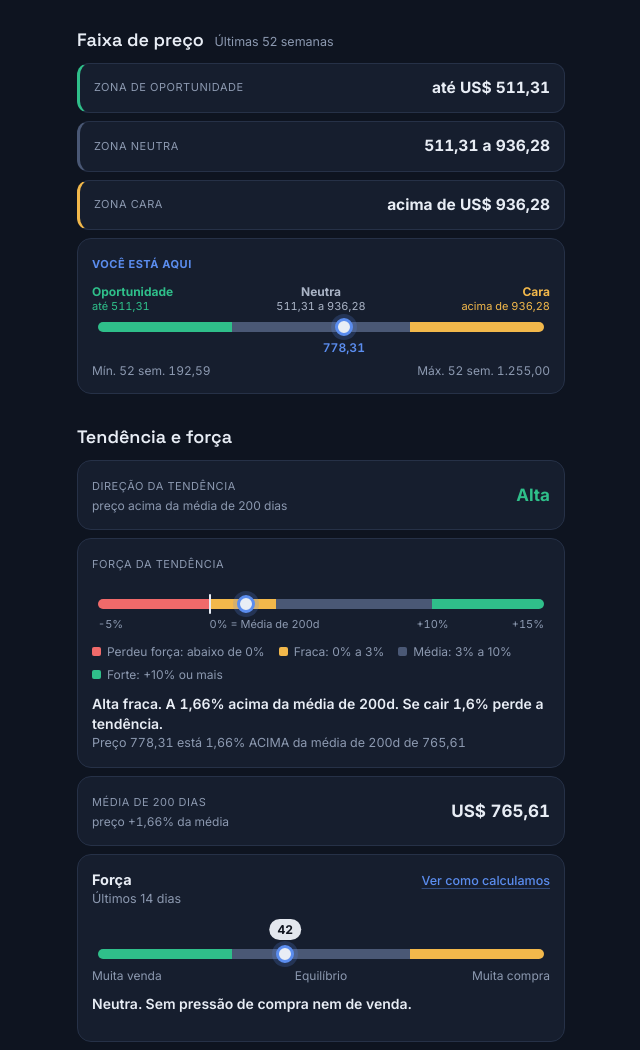
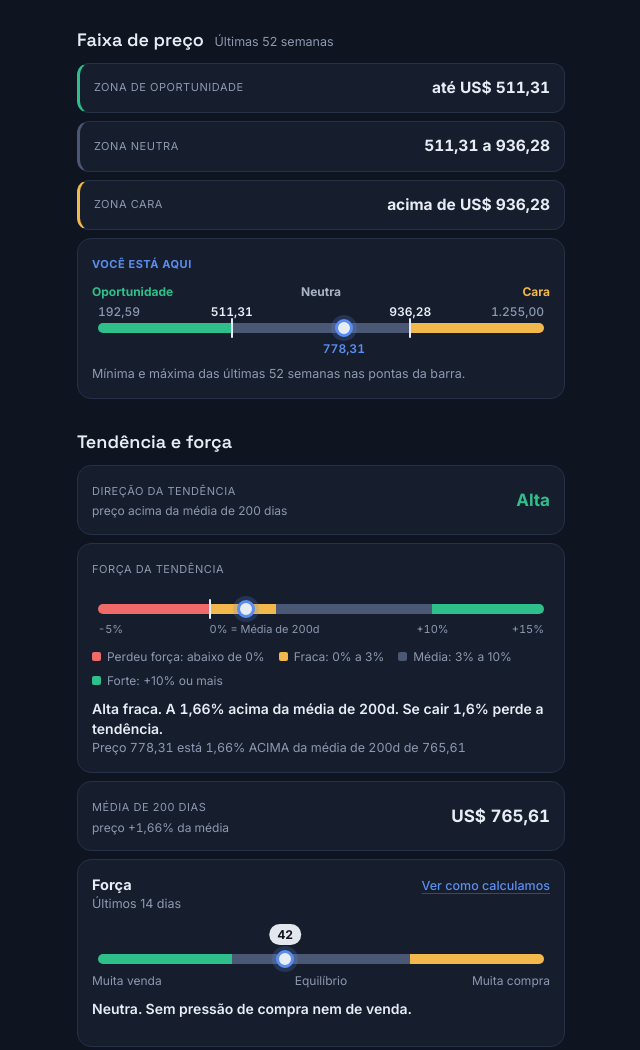
Before and after one commit to imoveispalmassc-wq/FINTAI, a plain HTML site: page docs/index.html in a window 1280 px wide. Shown: the part 1106-2156 px from the top of the page, without its empty margins (319-959 px from the left). Drawn offline with Linux system fonts and the light colour scheme.

Commit message:
Valores dos limites sobre a barra de zonas e mínimo/máximo junto da barra
- Você está aqui: traços nos limites das zonas, com o valor de cada limite acima;
  mínima no início e máxima no fim da barra
- Mínimo, máximo e ponto médio: mínima e máxima nas pontas, logo acima da barra

Co-Authored-By: Claude Opus 5.5 <noreply@anthropic.com>
Claude-Session: https://claude.ai/code/session_019RpxSFZ6de5FWXQWhdH6h9

```diff
--- a/docs/index.html
+++ b/docs/index.html
@@ -253,6 +253,12 @@ details.acord > .dentro { padding: 0 12px 12px; display: grid; gap: 10px; }
 .proj b { color: var(--azul) !important; }
 .tag-proj { display: inline-block; padding: 0 6px; border-radius: 999px; border: 1px solid var(--azul); color: var(--azul); font-size: 10.5px; margin-left: 4px; vertical-align: 1px; }
 .marca-baixo.so-valor { height: 22px; }
+.marca-cima span.esq { left: 0; transform: none; text-align: left; }
+.marca-cima span.dir { left: auto; right: 0; transform: none; text-align: right; }
+.marca-cima.limites { height: 18px; margin-top: 2px; }
+.marca-cima.limites span { color: var(--texto); font-size: 12px; font-weight: 600; }
+.marca-cima.limites span.esq, .marca-cima.limites span.dir { color: var(--suave); font-weight: 500; }
+.regua .traco { background: var(--texto); }
 
 /* ---- página avulsa (fora do Streamlit) ---- */
 html { background: var(--bg); }
@@ -654,14 +660,21 @@ function montar(root, d) {
         <div class="zona" style="--c:var(--ambar)"><span class="rot">Zona cara</span><b class="num">acima de ${din(zCara)}</b></div>
         <div class="card">
           <span class="rot" style="color:var(--azul);font-weight:700">Você está aqui</span>
-          <div class="zonas-rot num" style="grid-template-columns:${a}fr ${b - a}fr ${100 - b}fr">
-            <span style="color:var(--verde)"><b>Oportunidade</b>até ${f(zOport)}</span>
-            <span style="color:#aab4c6"><b>Neutra</b>${f(zOport)} a ${f(zCara)}</span>
-            <span style="color:var(--ambar)"><b>Cara</b>acima de ${f(zCara)}</span>
+          <div class="zonas-rot" style="grid-template-columns:${a}fr ${b - a}fr ${100 - b}fr">
+            <span style="color:var(--verde)"><b>Oportunidade</b></span>
+            <span style="color:#aab4c6"><b>Neutra</b></span>
+            <span style="color:var(--ambar)"><b>Cara</b></span>
           </div>
-          <div class="regua" style="background:${fundo};margin-top:8px"><span class="bola" style="left:${p}%"></span></div>
+          <div class="marca-cima limites num">
+            <span class="esq">${f(d.min52)}</span><span style="left:${a}%">${f(zOport)}</span>
+            <span style="left:${b}%">${f(zCara)}</span><span class="dir">${f(d.max52)}</span>
+          </div>
+          <div class="regua" style="background:${fundo};margin-top:4px">
+            <span class="traco" style="left:${a}%"></span><span class="traco" style="left:${b}%"></span>
+            <span class="bola" style="left:${p}%"></span>
+          </div>
           <div class="marca-baixo so-valor num"><span style="left:${Math.min(Math.max(p, 10), 90)}%">${f(d.preco)}</span></div>
-          <div class="pontas num"><span>Mín. 52 sem. ${f(d.min52)}</span><span>Máx. 52 sem. ${f(d.max52)}</span></div>
+          <div class="nota" style="margin-top:2px">Mínima e máxima das últimas 52 semanas nas pontas da barra.</div>
         </div>
       </div>`;
   })($('faixa'));
@@ -732,10 +745,9 @@ function montar(root, d) {
         <p>Preço agora: <b>${din(d.preco)}</b>, ou <b>${din(Math.abs(dif))} ${dif >= 0 ? 'acima' : 'abaixo'}</b> do ponto médio.</p>${fonte}`];
       return `<div class="card">
         <div class="cab"><strong>${titulo}</strong><button class="link" data-folha="${id}">Ver como calculamos</button></div>
-        <div class="marca-cima num"><span style="left:50%">Ponto médio<b>${f(meio)}</b></span></div>
+        <div class="marca-cima num"><span class="esq">Mín.<b>${f(min)}</b></span><span style="left:50%">Ponto médio<b>${f(meio)}</b></span><span class="dir">Máx.<b>${f(max)}</b></span></div>
         <div class="regua" style="background:var(--ardosia);margin-top:6px"><span class="traco" style="left:50%"></span><span class="bola" style="left:${p}%"></span></div>
         <div class="marca-baixo num"><span style="left:${Math.min(Math.max(p, 10), 90)}%">Agora<b>${f(d.preco)}</b></span></div>
-        <div class="pontas num ext"><span>Mín.<b>${f(min)}</b></span><span>Máx.<b>${f(max)}</b></span></div>
         <div class="destaque num">Você está ${din(Math.abs(dif))} ${dif >= 0 ? 'acima' : 'abaixo'} do ponto médio</div>
         <div class="nota">Preço na metade mais ${dif >= 0 ? 'cara' : 'barata'} do range de ${periodo}</div>
       </div>`;
--- a/tela/detalhe.css
+++ b/tela/detalhe.css
@@ -241,3 +241,9 @@ details.acord > .dentro { padding: 0 12px 12px; display: grid; gap: 10px; }
 .proj b { color: var(--azul) !important; }
 .tag-proj { display: inline-block; padding: 0 6px; border-radius: 999px; border: 1px solid var(--azul); color: var(--azul); font-size: 10.5px; margin-left: 4px; vertical-align: 1px; }
 .marca-baixo.so-valor { height: 22px; }
+.marca-cima span.esq { left: 0; transform: none; text-align: left; }
+.marca-cima span.dir { left: auto; right: 0; transform: none; text-align: right; }
+.marca-cima.limites { height: 18px; margin-top: 2px; }
+.marca-cima.limites span { color: var(--texto); font-size: 12px; font-weight: 600; }
+.marca-cima.limites span.esq, .marca-cima.limites span.dir { color: var(--suave); font-weight: 500; }
+.regua .traco { background: var(--texto); }
```
Also changed, not shown: tela/detalhe.js (+14 -8 lines).
